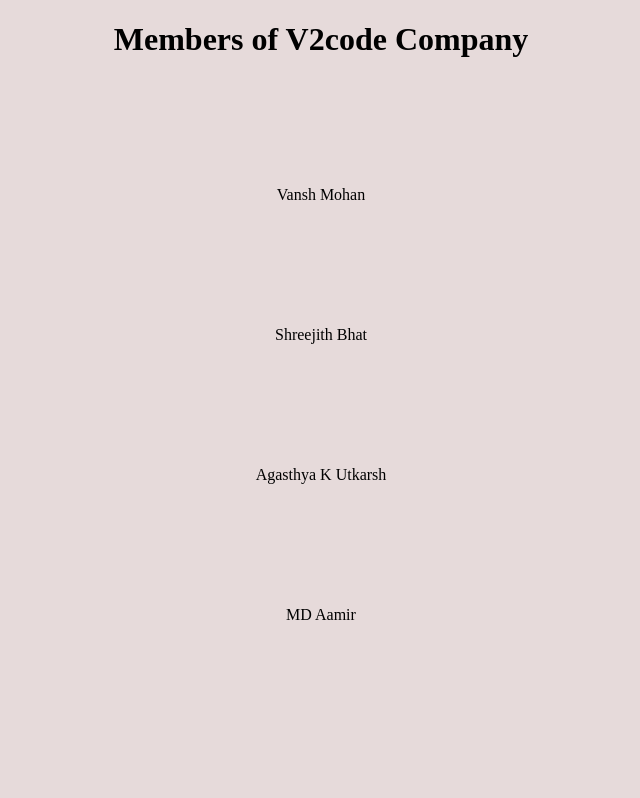
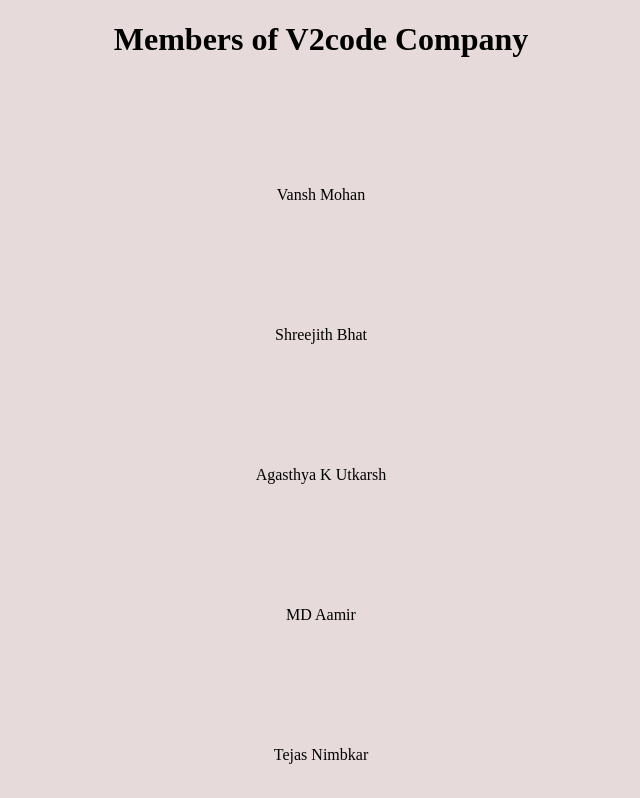
Before and after one commit to v2codecomp/v2code.com, a plain HTML site: page member.html in a window 1280 px wide. Shown: the whole page, without its empty margins (319-959 px from the left). Drawn offline with Linux system fonts and the light colour scheme.

Commit message:
nice
nice

```diff
--- a/member.html
+++ b/member.html
@@ -15,5 +15,6 @@
         <p>Shreejith Bhat</p><br><br><br><br><br>
         <p>Agasthya K Utkarsh</p><br><br><br><br><br>
         <p>MD Aamir</p><br><br><br><br><br>
+        <p>Tejas Nimbkar</p><br><br><br><br><br>
     </body>
 </html>
```
